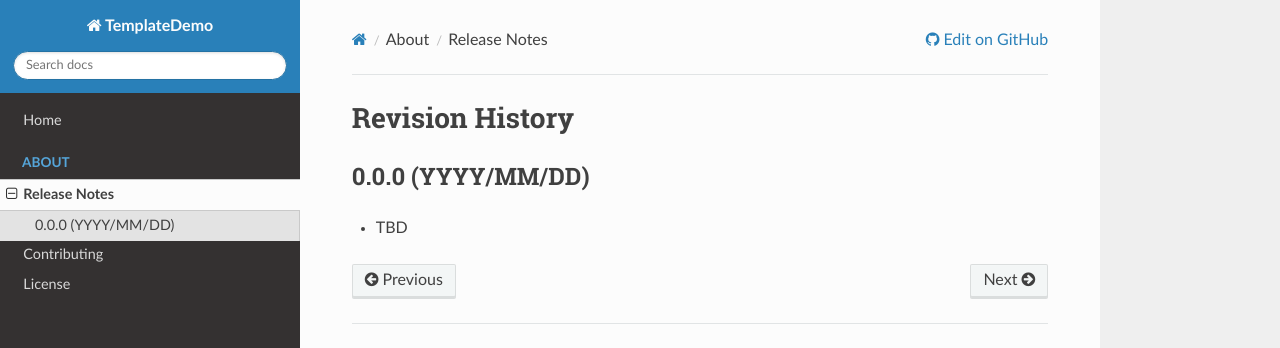
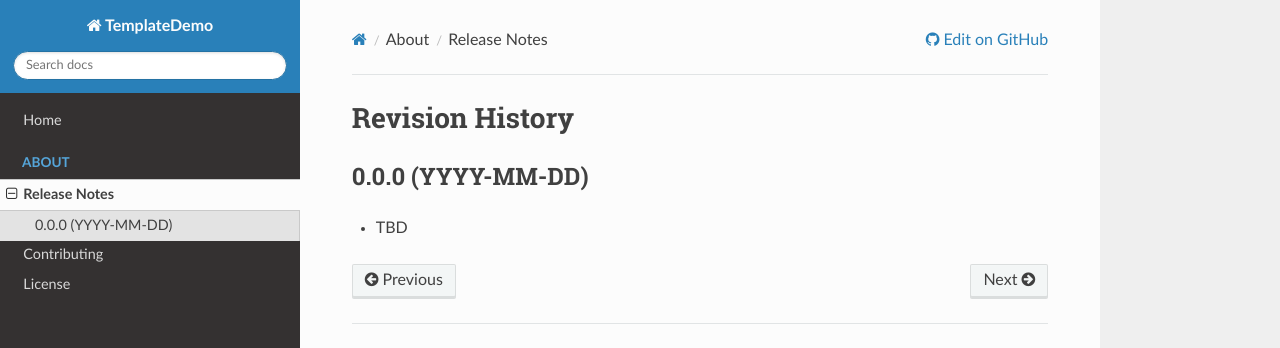
Before and after one commit to jacebrowning/template-python-demo, an MkDocs documentation site: the page built from docs/about/changelog.md, in a window 1280 px wide. Shown: the top 348 px of the page. Built offline with MkDocs 1.6.1, drawn with Linux system fonts in a browser that asks for light colours; nearby versions of some CDN libraries.

```diff
--- a/docs/about/changelog.md
+++ b/docs/about/changelog.md
@@ -1,5 +1,5 @@
 # Revision History
 
-## 0.0.0 (YYYY/MM/DD)
+## 0.0.0 (YYYY-MM-DD)
 
  - TBD
```
Also changed, not shown: CHANGELOG.md (+1 -1 lines), 1 other file.
